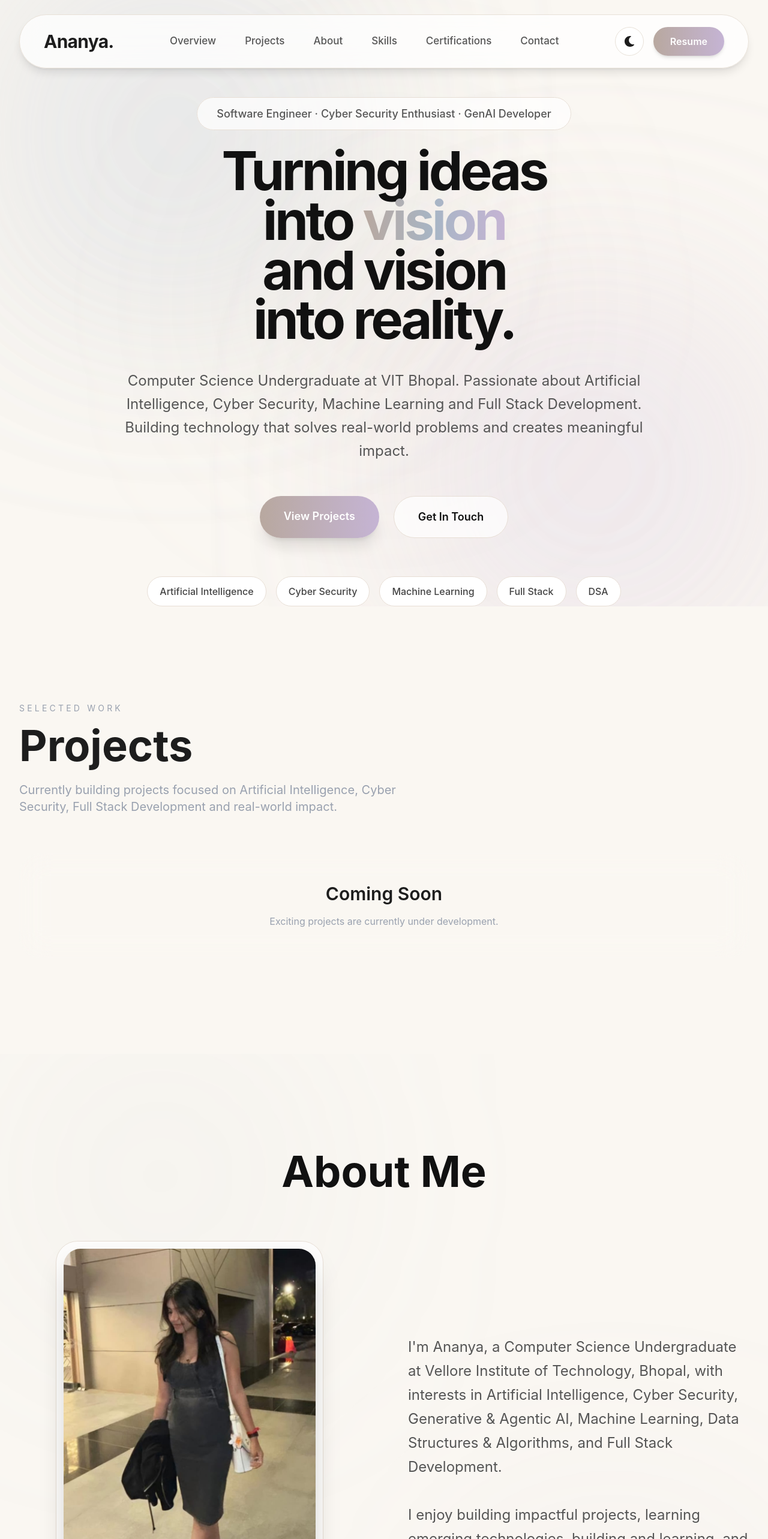
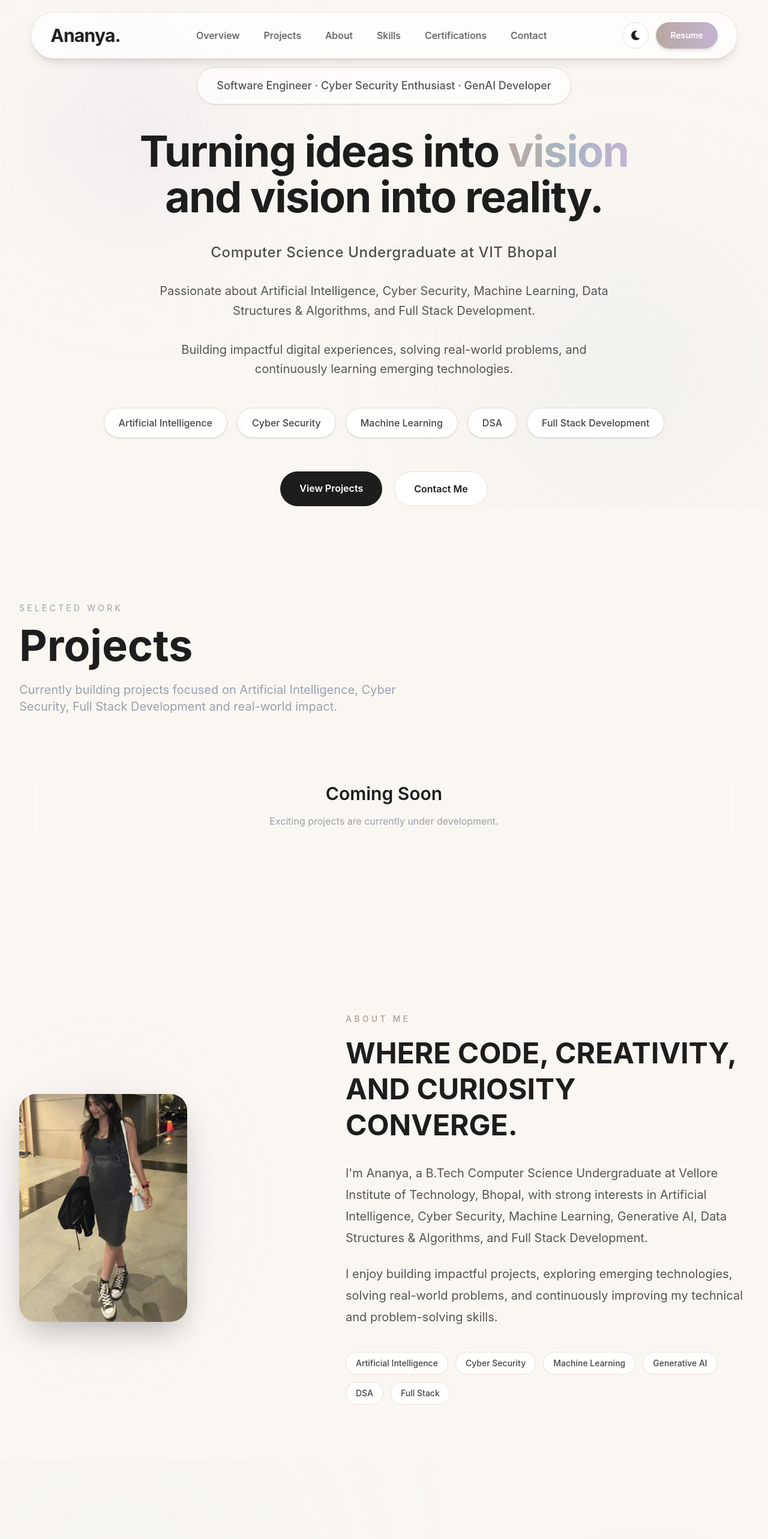
Before and after one commit to Ananya-vit/ananya-portfolio, a React app: page / in a window 1280 px wide. Shown: the top 2566 px of the page at 60% size. Built offline with nearby package versions, Linux system fonts and the light colour scheme; the HTML template or start-up script is replaced by a standard one.

Commit message:
fixed issues

```diff
--- a/src/components/About.jsx
+++ b/src/components/About.jsx
@@ -4,60 +4,18 @@ function About({ darkMode }) {
   return (
     <section
       id="about"
-      className="relative py-40 px-8 overflow-hidden"
+      className="py-24 px-8 max-w-7xl mx-auto"
     >
-      {/* Ambient Glow */}
-
       <motion.div
-        animate={{
-          x: [0, 80, 0],
-          y: [0, -40, 0],
-        }}
-        transition={{
-          duration: 25,
-          repeat: Infinity,
-          ease: "linear",
-        }}
         className="
-          absolute
-          top-0
-          left-0
-          w-[450px]
-          h-[450px]
-          bg-[#A7B5C5]/10
-          blur-[180px]
-          rounded-full
+          grid
+          md:grid-cols-[0.8fr_1.2fr]
+          gap-24
+          items-center
         "
-      />
-
-      <motion.div
-        animate={{
-          x: [0, -80, 0],
-          y: [0, 60, 0],
-        }}
-        transition={{
-          duration: 30,
-          repeat: Infinity,
-          ease: "linear",
-        }}
-        className="
-          absolute
-          bottom-0
-          right-0
-          w-[450px]
-          h-[450px]
-          bg-[#C5B4D4]/10
-          blur-[180px]
-          rounded-full
-        "
-      />
-
-      <div className="max-w-7xl mx-auto relative z-10">
-
-        <motion.h2
         initial={{
           opacity: 0,
-            y: 40,
+          y: 50,
           filter: "blur(10px)",
         }}
         whileInView={{
@@ -65,124 +23,151 @@ function About({ darkMode }) {
           y: 0,
           filter: "blur(0px)",
         }}
-          viewport={{ once: true }}
         transition={{
           duration: 0.8,
         }}
-          className={`
-            text-5xl
-            md:text-7xl
-            font-bold
-            mb-20
-            text-center
-            ${
-              darkMode
-                ? "text-white"
-                : "text-[#111]"
-            }
-          `}
+        viewport={{ once: true }}
       >
-          About Me
-        </motion.h2>
-
-        <div className="grid lg:grid-cols-2 gap-20 items-center">
-
         {/* Image */}
 
-          <motion.div
-            initial={{
-              opacity: 0,
-              x: -50,
-              filter: "blur(10px)",
-            }}
-            whileInView={{
-              opacity: 1,
-              x: 0,
-              filter: "blur(0px)",
-            }}
-            viewport={{ once: true }}
-            transition={{
-              duration: 0.8,
-            }}
-            className="flex justify-center"
-          >
-            <div
-              className={`
-                p-3
-                rounded-[36px]
-                backdrop-blur-xl
-                border
-                ${
-                  darkMode
-                    ? "bg-white/5 border-white/10"
-                    : "bg-white/70 border-[#E7DED5]"
-                }
-              `}
-            >
+        <div className="flex justify-center md:justify-start">
+          <div className="relative">
+
+            {/* Glow */}
+
+            <div className="absolute inset-0 bg-[#C5B4D4]/20 blur-3xl rounded-full"></div>
+
             <img
               src="/profile.jpeg"
-                alt="Ananya Singh"
+              alt="Ananya"
               className="
-                  w-[320px]
-                  md:w-[420px]
+                relative
+                w-[220px]
+                md:w-[280px]
+                h-[300px]
+                md:h-[380px]
+                object-cover
                 rounded-[28px]
                 shadow-2xl
               "
             />
           </div>
-          </motion.div>
+        </div>
 
-          {/* Text */}
+        {/* Content */}
 
-          <motion.div
-            initial={{
-              opacity: 0,
-              x: 50,
-              filter: "blur(10px)",
-            }}
-            whileInView={{
-              opacity: 1,
-              x: 0,
-              filter: "blur(0px)",
-            }}
-            viewport={{ once: true }}
-            transition={{
-              duration: 0.8,
-            }}
+        <div>
+
+          {/* Small Label */}
+
+          <span
+            className="
+              text-sm
+              uppercase
+              tracking-[0.3em]
+              font-semibold
+              text-[#B8A89F]
+            "
           >
+             ABOUT ME
+          </span>
+
+          {/* Heading */}
+
+          <h2
+            className={`
+              mt-4
+              text-4xl
+              md:text-5xl
+              font-bold
+              leading-tight
+              ${
+                darkMode
+                  ? "text-white"
+                  : "text-[#1D1D1D]"
+              }
+            `}
+          >
+           WHERE CODE, CREATIVITY, AND CURIOSITY CONVERGE.
+          </h2>
+
+          {/* Paragraph 1 */}
+
           <p
             className={`
-                text-xl
-                md:text-2xl
-                leading-10
+              mt-8
+              text-lg
+              md:text-xl
+              leading-9
               ${
                 darkMode
-                    ? "text-gray-400"
+                  ? "text-gray-300"
                   : "text-[#555555]"
               }
             `}
           >
-              I'm Ananya, a Computer Science
-              Undergraduate at Vellore Institute
-              of Technology, Bhopal, with interests
-              in Artificial Intelligence, Cyber Security,
-              Generative & Agentic AI, Machine Learning,
-              Data Structures & Algorithms, and
-              Full Stack Development.
+            I'm Ananya, a B.Tech Computer Science Undergraduate at
+            Vellore Institute of Technology, Bhopal, with strong
+            interests in Artificial Intelligence, Cyber Security,
+            Machine Learning, Generative AI, Data Structures &
+            Algorithms, and Full Stack Development.
+          </p>
 
-              <br />
-              <br />
+          {/* Paragraph 2 */}
 
-              I enjoy building impactful projects,
-              learning emerging technologies,
-              building and learning, and solving
-              real-world problems through technology
-              and innovation.
+          <p
+            className={`
+              mt-6
+              text-lg
+              md:text-xl
+              leading-9
+              ${
+                darkMode
+                  ? "text-gray-300"
+                  : "text-[#555555]"
+              }
+            `}
+          >
+            I enjoy building impactful projects, exploring emerging
+            technologies, solving real-world problems, and continuously
+            improving my technical and problem-solving skills.
           </p>
-          </motion.div>
 
+          {/* Skills */}
+
+          <div className="flex flex-wrap gap-3 mt-10">
+
+            {[
+              "Artificial Intelligence",
+              "Cyber Security",
+              "Machine Learning",
+              "Generative AI",
+              "DSA",
+              "Full Stack",
+            ].map((skill) => (
+              <span
+                key={skill}
+                className={`
+                  px-4
+                  py-2
+                  rounded-full
+                  text-sm
+                  font-medium
+                  border
+                  transition-all
+                  ${
+                    darkMode
+                      ? "bg-[#1E1E1E] border-[#333] text-gray-200"
+                      : "bg-white border-[#E7DED5] text-[#444444]"
+                  }
+                `}
+              >
+                {skill}
+              </span>
+            ))}
           </div>
         </div>
+      </motion.div>
     </section>
   );
 }
--- a/src/components/Hero.jsx
+++ b/src/components/Hero.jsx
@@ -3,128 +3,19 @@ import { motion } from "framer-motion";
 function Hero({ darkMode }) {
   return (
     <section
-  id="overview"
-  className={`
-    relative
-    min-h-screen
-    flex
-    items-center
-    justify-center
-    overflow-hidden
-    px-8
-    pt-20
-    md:pt-24
-    ${
-      darkMode
-        ? "bg-[#070B14]"
-        : "bg-[#FAF7F2]"
-    }
-  `}
->
-  {/* Left Glow */}
+      id="overview"
+      className="relative min-h-screen flex items-center justify-center pt-20 overflow-hidden"
+    >
+      {/* Background Glow */}
 
-<motion.div
-  animate={{
-    x: [0, 80, 0],
-    y: [0, -40, 0],
-  }}
-  transition={{
-    duration: 25,
-    repeat: Infinity,
-    ease: "linear",
-  }}
-  className="
-    absolute
-    top-0
-    left-0
-    w-[500px]
-    h-[500px]
-    bg-[#A7B5C5]/20
-    blur-[180px]
-    rounded-full
-  "
-/>
+      <div className="absolute top-20 left-20 w-72 h-72 bg-[#C5B4D4]/20 blur-[120px] rounded-full"></div>
 
-{/* Right Glow */}
-
-<motion.div
-  animate={{
-    x: [0, -100, 0],
-    y: [0, 60, 0],
-  }}
-  transition={{
-    duration: 30,
-    repeat: Infinity,
-    ease: "linear",
-  }}
-  className="
-    absolute
-    bottom-0
-    right-0
-    w-[500px]
-    h-[500px]
-    bg-[#C5B4D4]/20
-    blur-[180px]
-    rounded-full
-  "
-/>
-
-{/* Center Glow */}
-
-<motion.div
-  animate={{
-    scale: [1, 1.1, 1],
-  }}
-  transition={{
-    duration: 20,
-    repeat: Infinity,
-    ease: "easeInOut",
-  }}
-  className="
-    absolute
-    top-1/2
-    left-1/2
-    -translate-x-1/2
-    -translate-y-1/2
-    w-[400px]
-    h-[400px]
-    bg-[#D9C6B0]/10
-    blur-[140px]
-    rounded-full
-  "
-/>
-
-      {/* Ambient Background */}
-
-      <motion.div
-        animate={{
-          x: [0, 80, 0],
-          y: [0, -60, 0],
-        }}
-        transition={{
-          duration: 30,
-          repeat: Infinity,
-          ease: "linear",
-        }}
-        className="absolute top-0 left-0 w-[500px] h-[500px] bg-[#A7B5C5]/20 blur-[180px] rounded-full"
-      />
-
-      <motion.div
-        animate={{
-          x: [0, -100, 0],
-          y: [0, 60, 0],
-        }}
-        transition={{
-          duration: 35,
-          repeat: Infinity,
-          ease: "linear",
-        }}
-        className="absolute bottom-0 right-0 w-[500px] h-[500px] bg-[#C5B4D4]/20 blur-[180px] rounded-full"
-      />
+      <div className="absolute bottom-20 right-20 w-80 h-80 bg-[#A7B5C5]/20 blur-[140px] rounded-full"></div>
 
       {/* Content */}
 
       <motion.div
+        className="max-w-6xl mx-auto px-8 text-center"
         initial={{
           opacity: 0,
           y: 40,
@@ -139,42 +30,51 @@ function Hero({ darkMode }) {
         }}
         transition={{
           duration: 1.4,
+          ease: [0.22, 1, 0.36, 1],
         }}
-        className="relative z-10 max-w-6xl text-center mt-20"
       >
         {/* Badge */}
 
         <motion.div
-          initial={{ opacity: 0 }}
-          animate={{ opacity: 1 }}
-          transition={{ delay: 0.2 }}
-          className="mb-10"
+          className="flex justify-center mb-10 mt-8"
+          initial={{
+            opacity: 0,
+            y: 20,
+            filter: "blur(10px)",
+          }}
+          animate={{
+            opacity: 1,
+            y: 0,
+            filter: "blur(0px)",
+          }}
+          transition={{
+            delay: 0.2,
+            duration: 1,
+          }}
         >
-          <span
-            className={`
-            px-8 py-4
-            rounded-full
-            text-lg
-            font-medium
-            backdrop-blur-xl
-            border
-            ${
+          <div
+            className={`inline-flex items-center px-8 py-4 rounded-full border backdrop-blur-md shadow-sm ${
               darkMode
-                ? "bg-white/5 border-white/10 text-gray-300"
-                : "bg-white/70 border-[#E7DED5] text-[#555]"
-            }
-          `}
+                ? "bg-[#1A1A1A]/80 border-[#333]"
+                : "bg-white/70 border-[#E7DED5]"
+            }`}
           >
-            Software Engineer · Cyber Security Enthusiast · GenAI Developer
-          </span>
+            <span
+              className={`text-base md:text-lg font-medium ${
+                darkMode ? "text-gray-300" : "text-[#555555]"
+              }`}
+            >
+              Software Engineer · Cyber Security Enthusiast · GenAI Developer
+            </span>
+          </div>
         </motion.div>
 
-        {/* Main Heading */}
+        {/* Heading */}
 
         <motion.h1
           initial={{
             opacity: 0,
-            y: 40,
+            y: 30,
             filter: "blur(20px)",
           }}
           animate={{
@@ -183,39 +83,38 @@ function Hero({ darkMode }) {
             filter: "blur(0px)",
           }}
           transition={{
-            delay: 0.3,
+            delay: 0.4,
             duration: 1.2,
           }}
-          className={`
-          text-6xl
-          md:text-8xl
-          lg:text-[90px]
-          font-bold
-          leading-[0.92]
-          tracking-[-0.05em]
-          ${
-            darkMode
-              ? "text-white"
-              : "text-[#111]"
-          }
-        `}
+          className={`text-5xl md:text-6xl lg:text-[72px] font-bold leading-[1.05] tracking-tight ${
+            darkMode ? "text-white" : "text-[#1D1D1D]"
+          }`}
         >
-          Turning ideas
-          <br />
-
-          into{" "}
-
+          Turning ideas into{" "}
           <span className="bg-gradient-to-r from-[#B8A89F] via-[#A7B5C5] to-[#C5B4D4] bg-clip-text text-transparent">
             vision
           </span>
 
           <br />
 
-          and vision
-          <br />
+          and vision into reality.
+        </motion.h1>
 
-          into reality.
-        </motion.h1>
+        {/* Subtitle */}
+
+        <motion.h2
+          initial={{ opacity: 0 }}
+          animate={{ opacity: 1 }}
+          transition={{
+            delay: 0.7,
+            duration: 1,
+          }}
+          className={`mt-10 text-xl md:text-2xl font-medium tracking-wide ${
+            darkMode ? "text-gray-300" : "text-[#4F4F4F]"
+          }`}
+        >
+          Computer Science Undergraduate at VIT Bhopal
+        </motion.h2>
 
         {/* Description */}
 
@@ -229,30 +128,58 @@ function Hero({ darkMode }) {
             y: 0,
           }}
           transition={{
-            delay: 0.7,
+            delay: 0.9,
+            duration: 1,
           }}
-          className={`
-          mt-10
-          text-xl
-          md:text-2xl
-          max-w-4xl
-          mx-auto
-          leading-relaxed
-          ${
-            darkMode
-              ? "text-gray-400"
-              : "text-[#555555]"
-          }
-        `}
+          className={`mt-8 text-lg md:text-xl leading-relaxed max-w-3xl mx-auto ${
+            darkMode ? "text-gray-400" : "text-[#555555]"
+          }`}
         >
-          Computer Science Undergraduate at VIT Bhopal.
           Passionate about Artificial Intelligence,
-          Cyber Security, Machine Learning and Full Stack
-          Development. Building technology that solves
-          real-world problems and creates meaningful impact.
+          Cyber Security, Machine Learning,
+          Data Structures & Algorithms,
+          and Full Stack Development.
+
+          <br />
+          <br />
+
+          Building impactful digital experiences,
+          solving real-world problems,
+          and continuously learning emerging technologies.
         </motion.p>
 
-        {/* CTA */}
+        {/* Skills */}
+
+        <motion.div
+          initial={{ opacity: 0 }}
+          animate={{ opacity: 1 }}
+          transition={{
+            delay: 1.1,
+            duration: 1,
+          }}
+          className="flex flex-wrap justify-center gap-4 mt-12"
+        >
+          {[
+            "Artificial Intelligence",
+            "Cyber Security",
+            "Machine Learning",
+            "DSA",
+            "Full Stack Development",
+          ].map((skill) => (
+            <div
+              key={skill}
+              className={`px-6 py-3 rounded-full border text-base font-medium shadow-sm ${
+                darkMode
+                  ? "bg-[#1E1E1E] border-[#333] text-gray-300"
+                  : "bg-white border-[#E7DED5] text-[#444444]"
+              }`}
+            >
+              {skill}
+            </div>
+          ))}
+        </motion.div>
+
+        {/* Buttons */}
 
         <motion.div
           initial={{
@@ -264,92 +191,32 @@ function Hero({ darkMode }) {
             y: 0,
           }}
           transition={{
-            delay: 1,
+            delay: 1.3,
+            duration: 1,
           }}
-          className="flex justify-center gap-6 mt-14 flex-wrap"
+          className="flex justify-center gap-5 mt-14 flex-wrap"
         >
           <a
             href="#projects"
-            className="
-            px-10 py-5
-            rounded-full
-            bg-gradient-to-r
-            from-[#B8A89F]
-            to-[#C5B4D4]
-            text-white
-            text-lg
-            font-semibold
-            shadow-xl
-            hover:scale-105
-            transition-all
-          "
+            className={`px-8 py-4 rounded-full font-semibold hover:scale-105 transition-all ${
+              darkMode
+                ? "bg-white text-[#111827]"
+                : "bg-[#1D1D1D] text-white"
+            }`}
           >
             View Projects
           </a>
 
           <a
             href="#contact"
-            className={`
-            px-10 py-5
-            rounded-full
-            border
-            text-lg
-            font-semibold
-            backdrop-blur-xl
-            transition-all
-            hover:scale-105
-            ${
+            className={`px-8 py-4 rounded-full border font-semibold hover:scale-105 transition-all ${
               darkMode
-                ? "border-white/10 bg-white/5 text-white"
-                : "border-[#E7DED5] bg-white/70 text-[#111]"
-            }
-          `}
+                ? "bg-[#1E1E1E] border-[#333] text-white"
+                : "bg-white border-[#E7DED5] text-[#1D1D1D]"
+            }`}
           >
-            Get In Touch
+            Contact Me
           </a>
-        </motion.div>
-
-        {/* Skills */}
-
-        <motion.div
-          initial={{ opacity: 0 }}
-          animate={{ opacity: 1 }}
-          transition={{
-            delay: 1.2,
-          }}
-          className="
-          flex
-          flex-wrap
-          justify-center
-          gap-4
-          mt-16
-        "
-        >
-          {[
-            "Artificial Intelligence",
-            "Cyber Security",
-            "Machine Learning",
-            "Full Stack",
-            "DSA",
-          ].map((skill) => (
-            <div
-              key={skill}
-              className={`
-              px-5 py-3
-              rounded-full
-              text-sm
-              md:text-base
-              font-medium
-              ${
-                darkMode
-                  ? "bg-white/5 border border-white/10 text-gray-300"
-                  : "bg-white border border-[#E7DED5] text-[#444]"
-              }
-            `}
-            >
-              {skill}
-            </div>
-          ))}
         </motion.div>
       </motion.div>
     </section>
--- a/src/components/Navbar.jsx
+++ b/src/components/Navbar.jsx
@@ -6,53 +6,64 @@ function Navbar({ darkMode, setDarkMode }) {
     <motion.nav
       initial={{
         opacity: 0,
-  y: -40,
+        y: -30,
         filter: "blur(20px)",
       }}
-
       animate={{
         opacity: 1,
         y: 0,
         filter: "blur(0px)",
       }}
-
       transition={{
         duration: 1.2,
         ease: [0.22, 1, 0.36, 1],
       }}
       className={`
-        fixed top-6 left-1/2 -translate-x-1/2 z-50
-        w-[95%] max-w-[1400px]
+        fixed top-5 left-1/2 -translate-x-1/2 z-50
+        w-[92%] max-w-7xl
+        rounded-full
         backdrop-blur-xl
-        rounded-full
-        px-10 py-5
         shadow-lg
+        border
         transition-all duration-300
         ${
           darkMode
-            ? "bg-[#121212]/80 border border-[#2A2A2A]"
-            : "bg-white/75 border border-[#E8E1D8]"
+            ? "bg-[#121212]/80 border-[#2A2A2A]"
+            : "bg-white/75 border-[#E8E1D8]"
         }
       `}
     >
-      <div className="flex items-center justify-between">
+      <div className="flex items-center justify-between px-8 py-4">
 
         {/* Logo */}
 
         <h1
-          className={`text-3xl font-bold tracking-tight ${
-            darkMode ? "text-white" : "text-[#1D1D1D]"
-          }`}
+          className={`
+            text-2xl
+            md:text-3xl
+            font-bold
+            tracking-tight
+            ${darkMode ? "text-white" : "text-[#1D1D1D]"}
+          `}
         >
           Ananya.
         </h1>
 
-        {/* Navigation */}
+        {/* Links */}
 
         <ul
-          className={`hidden md:flex items-center gap-12 text-[17px] font-medium ${
-            darkMode ? "text-gray-300" : "text-[#555555]"
-          }`}
+          className={`
+            hidden md:flex
+            items-center
+            gap-10
+            text-[16px]
+            font-medium
+            ${
+              darkMode
+                ? "text-gray-300"
+                : "text-[#555555]"
+            }
+          `}
         >
           <li>
             <a href="#overview" className="hover:text-[#B8A89F] transition">
@@ -96,14 +107,13 @@ transition={{
 
         {/* Right Side */}
 
-        <div className="flex items-center gap-4">
-
-          {/* Theme Toggle */}
+        <div className="flex items-center gap-3">
 
           <button
             onClick={() => setDarkMode(!darkMode)}
             className={`
-              w-12 h-12 rounded-full
+              w-11 h-11
+              rounded-full
               flex items-center justify-center
               transition-all duration-300
               hover:scale-105
@@ -114,23 +124,22 @@ transition={{
               }
             `}
           >
-            {darkMode ? <FaSun size={18} /> : <FaMoon size={18} />}
+            {darkMode ? <FaSun size={16} /> : <FaMoon size={16} />}
           </button>
-
-          {/* Resume Button */}
 
           <a
             href="/resume.pdf"
             target="_blank"
             rel="noopener noreferrer"
             className="
-              px-7 py-3
+              px-6 py-3
               rounded-full
               bg-gradient-to-r
               from-[#B8A89F]
               to-[#C5B4D4]
               text-white
               font-semibold
+              text-sm
               shadow-md
               hover:scale-105
               transition-all duration-300
--- a/src/index.css
+++ b/src/index.css
@@ -1,13 +1,27 @@
 @import "tailwindcss";
+
+/* Smooth scrolling */
 
 html {
   scroll-behavior: smooth;
 }
 
+/* Global styles */
+
 body {
   margin: 0;
-  background: #FAF7F2;
+  padding: 0;
+  font-family: Inter, sans-serif;
+  overflow-x: hidden;
 }
+
+/* Remove default link styling */
+
+a {
+  text-decoration: none;
+}
+
+/* Floating animation */
 
 @keyframes float {
   0% {
@@ -26,9 +40,12 @@ body {
 .animate-float {
   animation: float 6s ease-in-out infinite;
 }
-body {
-  background: #faf7f2;
-  color: #1d1d1d;
-  font-family: Inter, sans-serif;
-  overflow-x: hidden;
+
+/* Optional smooth transitions */
+
+* {
+  transition:
+    background-color 0.3s ease,
+    color 0.3s ease,
+    border-color 0.3s ease;
 }
```
Also changed, not shown: src/App.jsx (+8 -0 lines). Lines whose indentation alone changed are shown as unchanged.
